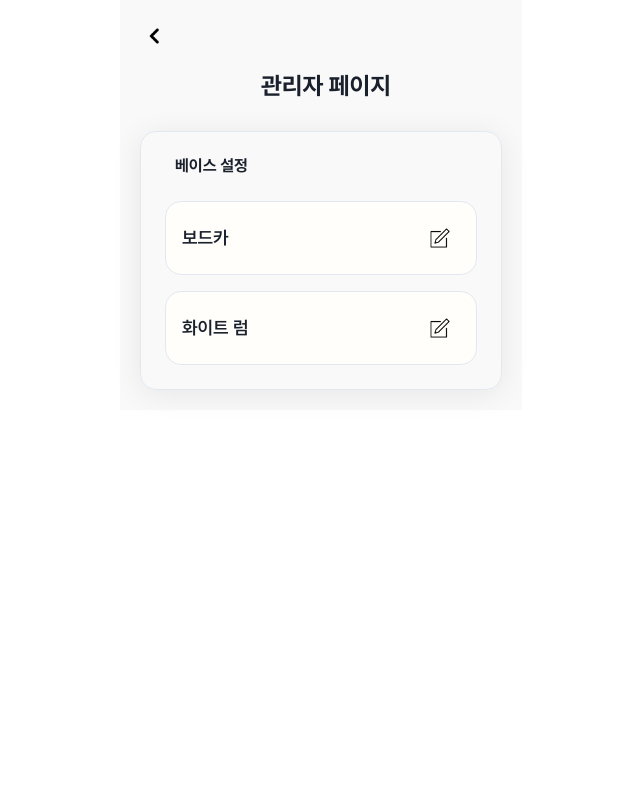
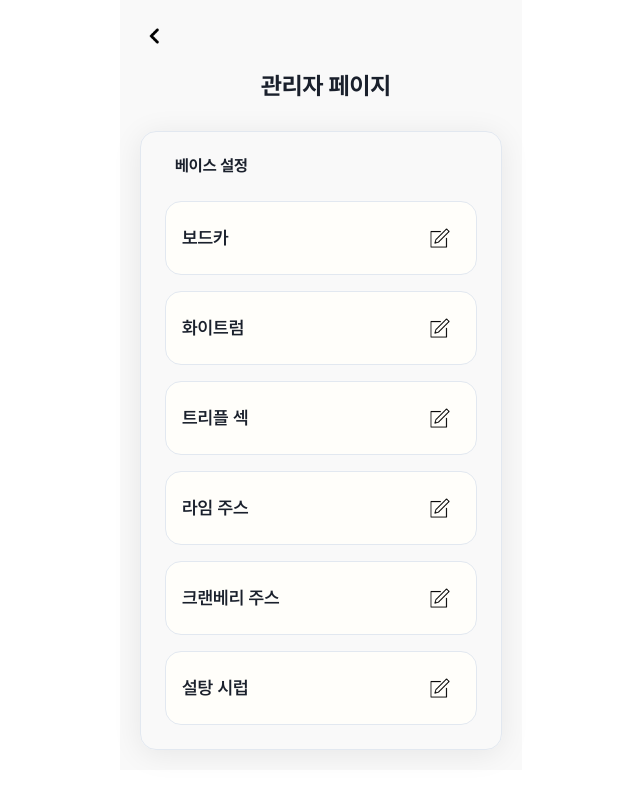
Before and after one commit to jamie2779/cocktail-web, a Next.js app: page /Admin in a window 1280 px wide. Shown: the whole page, without its empty margins (319-959 px from the left). Built offline with nearby package versions, Linux system fonts and the light colour scheme.

Commit message:
Admin 페이지 추가

```diff
--- a/app/Admin/page.tsx
+++ b/app/Admin/page.tsx
@@ -1,5 +1,4 @@
 import { Box, VStack,Heading,Text } from "@chakra-ui/react";
-import Image from "next/image";
 import Back from "@/components/Back";
 import Setting from "@/components/Setting";
 
@@ -55,52 +54,9 @@ export default function Admin() {
       </Heading>
       </Box>
 
-      <Box
-      display="flex"
-      padding="16px"
-      backgroundColor="#FFFEFA"
-      justifyContent="space-between"
-      borderRadius="16px"
-      alignItems="center"
-      borderWidth={1}
-      >
-        <Text fontSize="18px" fontWeight="semibold" lineHeight="1.2">
-          {"보드카"}
-        </Text>
-
-      <Image
-        src={"/Revise.png"}
-        alt = {"revise"}
-        width={40}
-        height={40}
-
-      />
-      </Box>
-
-
-
-      <Box
-      display="flex"
-      padding="16px"
-      backgroundColor="#FFFEFA"
-      justifyContent="space-between"
-      borderRadius="16px"
-      alignItems="center"
-      borderWidth={1}
-
-      >
-        <Text fontSize="18px" fontWeight="semibold" lineHeight="1.2">
-          {"화이트 럼"}
-        </Text>
-
-      <Image
-        src={"/Revise.png"}
-        alt = {"revise"}
-        width={40}
-        height={40}
-
-      />
-      </Box>
+        {examSettings.map((name) => (
+        <Setting key={name} name={name} />
+      ))}
 
 
 
```
